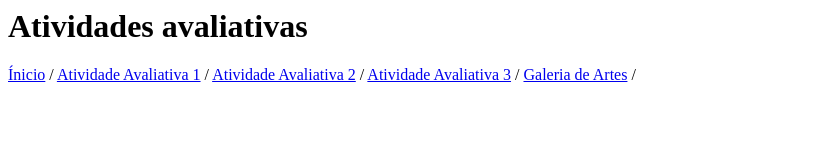
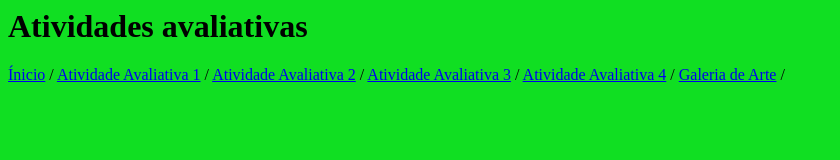
Before and after one commit to Prrfifnmg/web-platform-pr4, a plain HTML site: page avaliacoes/index.html in a window 1280 px wide. Shown: the whole page, without its empty margins (0-840 px from the left). Drawn offline with Linux system fonts and the light colour scheme.

Commit message:
1 file modified

```diff
--- a/avaliacoes/index.html
+++ b/avaliacoes/index.html
@@ -2,6 +2,7 @@
   <head>
     <meta charset="UTF-8">
     <title>Atividades avaliativas</title>
+    <link rel="stylesheet" type="text/css" href="atividade4/styles.css">
   </head>
   <body>
     <header>
@@ -12,7 +13,8 @@
       <a href="atividade1/index.html">Atividade Avaliativa 1</a> /
       <a href="atividade2/index.html">Atividade Avaliativa 2</a> /
       <a href="atividade3/index.html">Atividade Avaliativa 3</a> /
-      <a href="atividade3/arte.html">Galeria de Artes</a> /
+      <a href="atividade4/index.html">Atividade Avaliativa 4</a> /
+      <a href="atividade3/arte.html">Galeria de Arte</a> /
     </nav>
   </body>
 </html>
```
